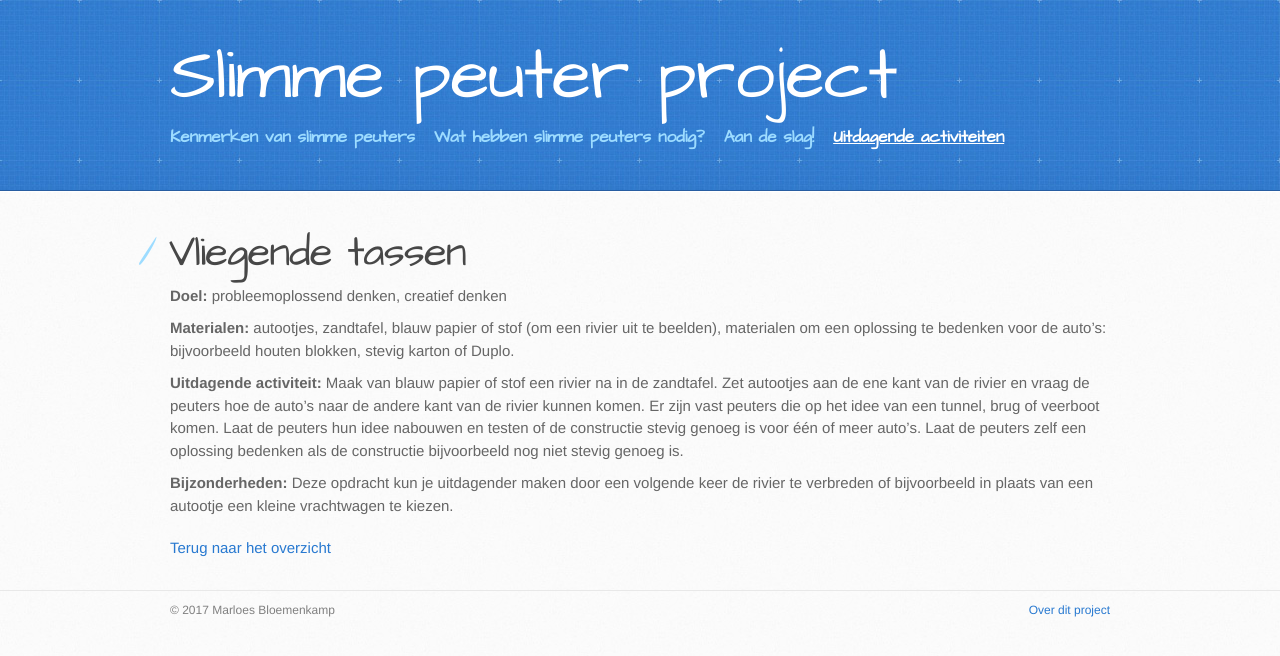
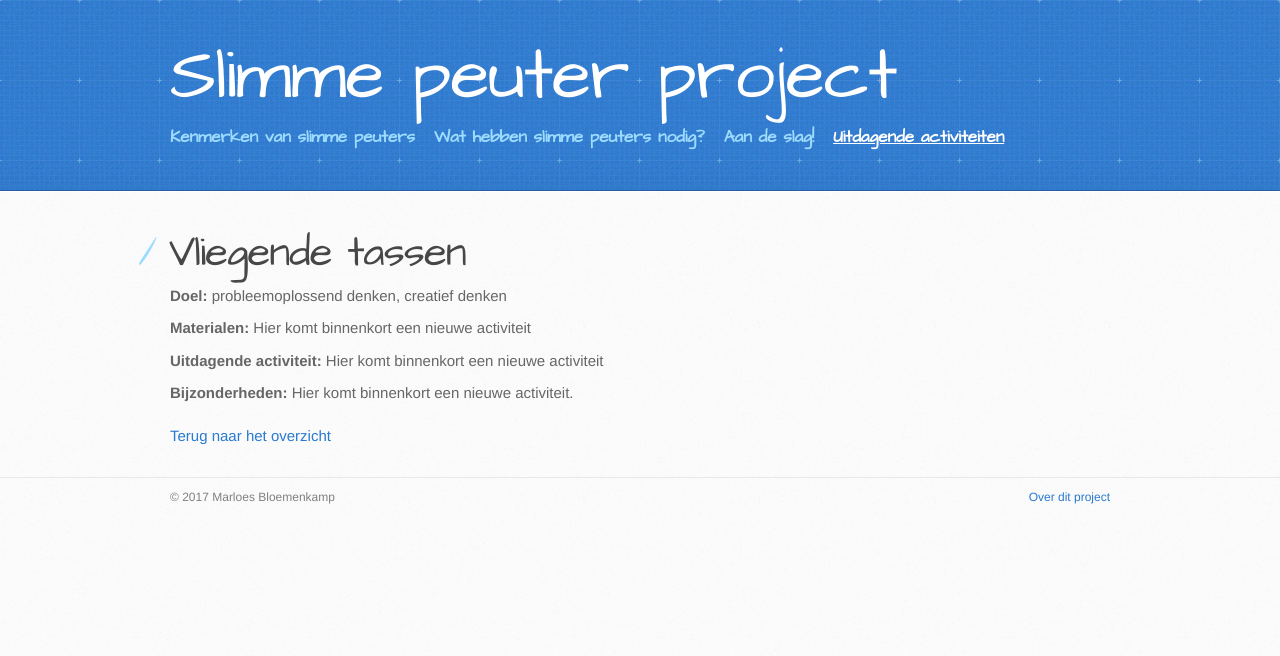
Before and after one commit to marloesbloemenkamp/marloesbloemenkamp.github.io, a Jekyll site: the page built from activiteiten/vliegende_tassen.md, in a window 1280 px wide. Shown: the top 656 px of the page. Built offline with Jekyll 4.4.1, drawn with Linux system fonts in a browser that asks for light colours.

Commit message:
inactief tijdelijk

```diff
--- a/activiteiten/vliegende_tassen.md
+++ b/activiteiten/vliegende_tassen.md
@@ -15,12 +15,12 @@ published: true
 
 <p style="margin-top: 10px;"/>
 
-**Materialen:** autootjes, zandtafel, blauw papier of stof (om een rivier uit te beelden), materialen om een oplossing te bedenken voor de auto’s: bijvoorbeeld houten blokken, stevig karton of Duplo.
+**Materialen:** Hier komt binnenkort een nieuwe activiteit
 
 <p style="margin-top: 10px;"/>
 
-**Uitdagende activiteit:** Maak van blauw papier of stof een rivier na in de zandtafel. Zet autootjes aan de ene kant van de rivier en vraag de peuters hoe de auto’s naar de andere kant van de rivier kunnen komen. Er zijn vast peuters die op het idee van een tunnel, brug of veerboot komen. Laat de peuters hun idee nabouwen en testen of de constructie stevig genoeg is voor één of meer auto’s. Laat de peuters zelf een oplossing bedenken als de constructie bijvoorbeeld nog niet stevig genoeg is.
+**Uitdagende activiteit:** Hier komt binnenkort een nieuwe activiteit
 
 <p style="margin-top: 10px;"/>
 
-**Bijzonderheden:** Deze opdracht kun je uitdagender maken door een volgende keer de rivier te verbreden of bijvoorbeeld in plaats van een autootje een kleine vrachtwagen te kiezen.
+**Bijzonderheden:** Hier komt binnenkort een nieuwe activiteit.
```
